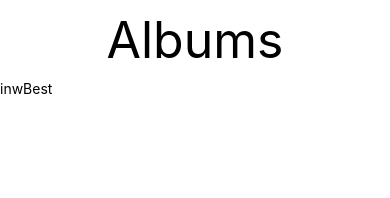
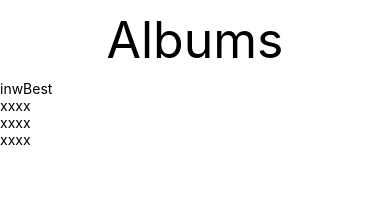
Before and after one commit to NutchanonSu/std6002041510101, a React Native app: screen / in a window 390 px wide. Shown: the top 198 px of the page. Built offline with nearby package versions, Linux system fonts and the light colour scheme.

Commit message:
using Card component on App

```diff
--- a/components/App.js
+++ b/components/App.js
@@ -2,6 +2,7 @@
 import React from 'react';
 import { View, Text } from 'react-native';
 import Header from './Header';
+import Card from './Card';
 
 // write component
 class App extends React.Component {
@@ -11,6 +12,7 @@ class App extends React.Component {
             <View>
                 <Header title="Albums" />
                 <Text>inwBest</Text>
+                <Card />
             </View>
         );
     }
```
